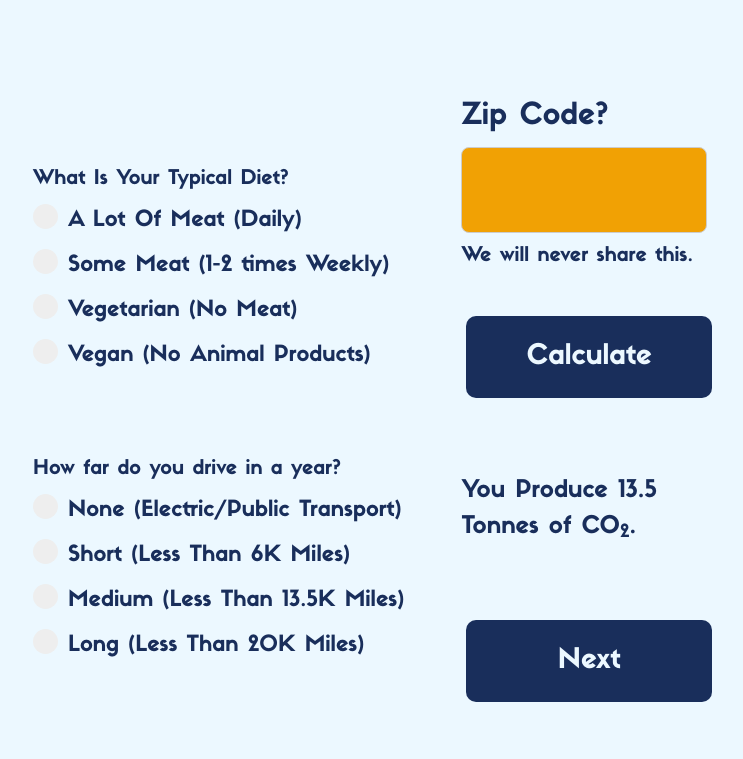
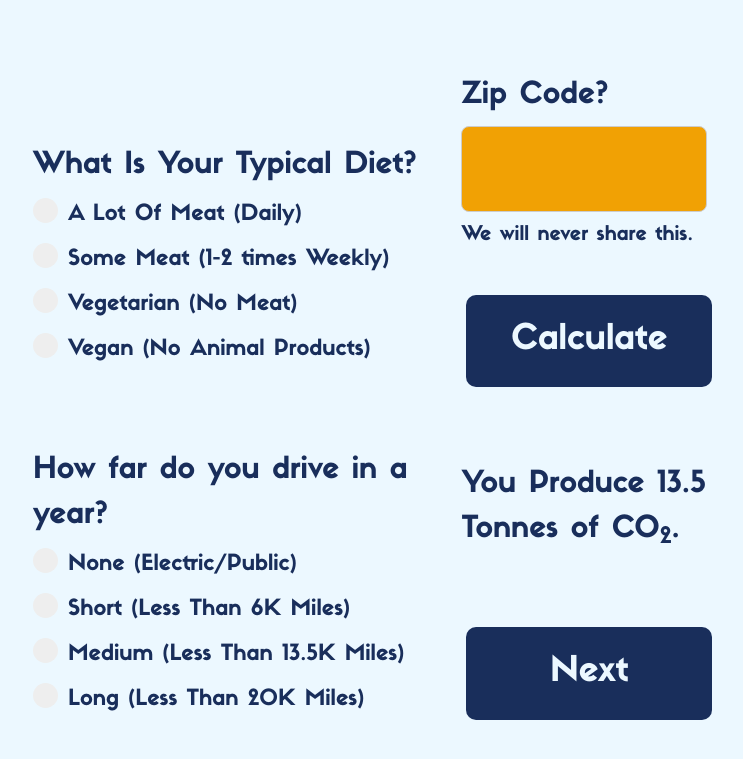
Before and after one commit to BOB450/LightCo2-Survay, a PHP site: page / in a window 1280 px wide. Shown: the top 759 px of the page, without its empty margins (270-1013 px from the left). Run offline with PHP 8.4, Linux system fonts and the light colour scheme.

Commit message:
Fixed Font Size

```diff
--- a/index.php
+++ b/index.php
@@ -89,7 +89,7 @@ function myFunction() {
     <div> <!--This div contains the Milage textbox. TODO: format-->
       <h4 class="text">How far do you drive in a year?</h4>
 
-      <label class="container">None (Electric/Public Transport)
+      <label class="container">None (Electric/Public)
           <input type="radio" name="travel" <?php if (isset($travel) && $travel=="3.3") echo "checked";?> value=".2">
           <span class="checkmark"></span>
         </label>
--- a/style.css
+++ b/style.css
@@ -109,7 +109,7 @@ button,input
 	border: none;
 	color: #ECF8FF;
 	text-align: center;
-	font-size: 28px;
+	font-size: 35px;
 	padding: 20px;
 	width: 100%;
 	transition: all 0.5s;
@@ -253,6 +253,6 @@ button,input
   }
 
   .text {
-	font-size: 40;
+	font-size: 30px;
 	font-family: Sifon;
   }
```
